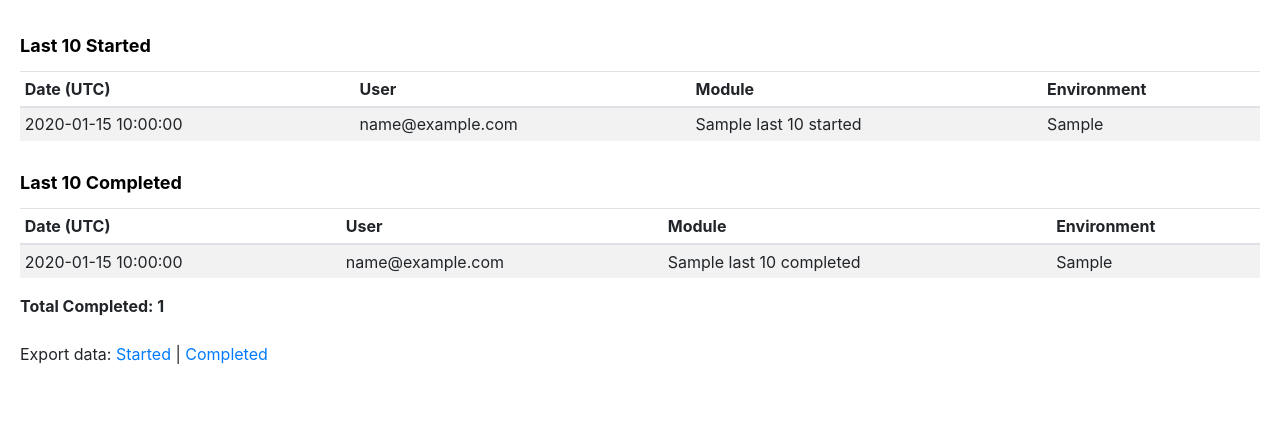
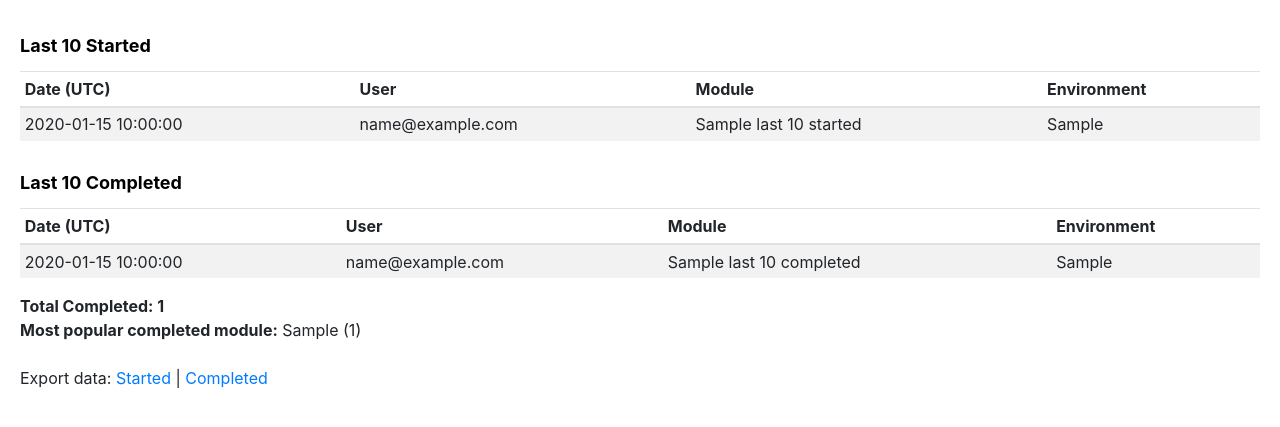
Before and after one commit to lauramariel/walkme-analytics, a Flask app: template app/templates/index.html in a window 1280 px wide. Shown: the top 427 px of the page. Run offline with Flask 2, Linux system fonts and the light colour scheme; the template is opened without the code that fills it: most values are stand-ins (such as "Sample title", 1, 10 or a date in 2020); some libraries are stand-ins or nearby versions.

Commit message:
add most popular completed module to dashboard

```diff
--- a/app/main.py
+++ b/app/main.py
@@ -139,13 +139,22 @@ def dashboard():
             i["wm_env"] = "stage"
 
     # Most Popular Completed Modules
-    # TBD
+    pipeline = [{"$group": {"_id": "$oName", "count": {"$sum": 1}}}]
+    agg = list(db.completed_tasks.aggregate(pipeline))
+    # initialize the max
+    max = 0
+    for i in agg:
+        if i["count"] > max:
+            max_name = i["_id"]
+            max = i["count"]
 
     return render_template(
         "index.html",
         last_10_started=last_10_started,
         last_10_completed=last_10_completed,
         total_completed=completed.count(),
+        most_popular=max_name,
+        most_popular_count=max,
     )
 
 
--- a/app/templates/index.html
+++ b/app/templates/index.html
@@ -55,6 +55,10 @@
     <div>
         <b>Total Completed: {{ total_completed }}</b>
     </div>
+
+    <div>
+        <b>Most popular completed module:</b> {{ most_popular }} ({{ most_popular_count }})</b>
+    </div>
     <br/>
     <div>
         Export data: <a href="dashboard/export/started">Started</a> | <a href="dashboard/export/completed">Completed</a>
```
